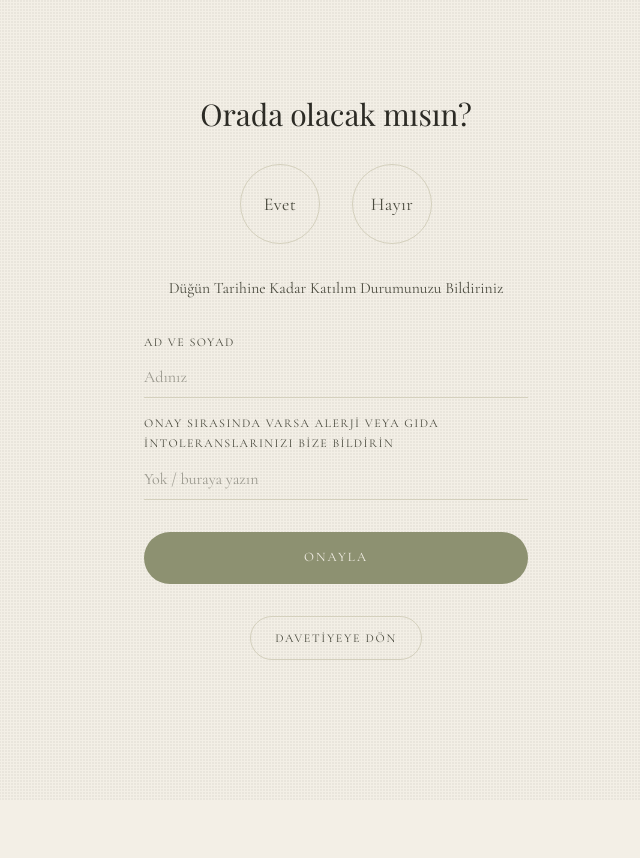
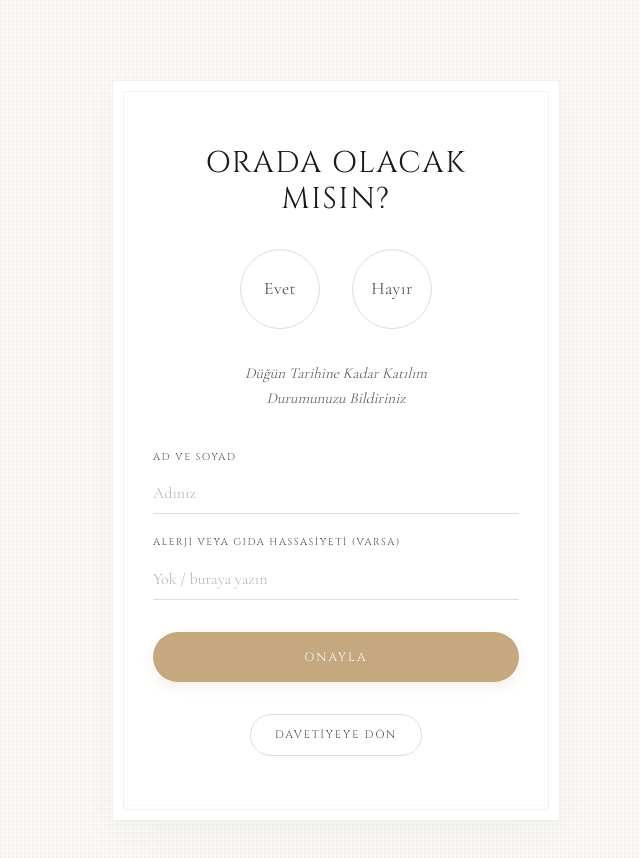
Before and after one commit to alperentagmann/ahmet-nesrin-nisan, a Next.js app: page /invite/rsvp in a window 1280 px wide. Shown: the top 858 px of the page, without its empty margins (304-944 px from the left). Before the commit the page ends 800 px from the top, so only its background shows below. Built offline with nearby package versions, Linux system fonts and the light colour scheme.

Commit message:
design: Davetiye tasarimi beyaz/altin tonlarina guncellendi ve yeni yazi tipleri yuklendi

```diff
--- a/app/globals.css
+++ b/app/globals.css
@@ -1,22 +1,23 @@
 @import "tailwindcss";
 
 :root {
-  /* Palette derived from the invitation reference */
-  --cream: #f3efe6;
-  --cream-deep: #ece5d4;
-  --paper: #f8f5ee;
-  --olive: #8d9171;
-  --olive-deep: #6f7456;
-  --olive-soft: #b9bd9f;
-  --ink: #2c2b25;
-  --ink-soft: #4a4a3e;
-  --line: #d4d0bd;
-  --wax: #9a9c79;
-  --wax-deep: #5f6347;
+  /* Palette: Luxury Ivory, Gold/Bronze, and Charcoal Ink */
+  --cream: #faf9f6;      /* Pure porcelain/warm white */
+  --cream-deep: #f4f3ee; /* Linen white for backgrounds/panels */
+  --paper: #ffffff;      /* Pure card white */
+  --olive: #c5a880;      /* Antique Gold */
+  --olive-deep: #9a7e58; /* Muted Gold / Bronze */
+  --olive-soft: #dcd3c4; /* Soft Gold lines */
+  --ink: #1c1a17;        /* Charcoal Black */
+  --ink-soft: #575249;   /* Warm Dark Grey */
+  --line: #e3decb;       /* Fine Line Gold */
+  --wax: #c5a880;        /* Gold Wax Seal */
+  --wax-deep: #9a7e58;   /* Deep Gold Seal Shadow */
 }
 
 @theme inline {
   --color-cream: var(--cream);
+  --color-cream-deep: var(--cream-deep);
   --color-paper: var(--paper);
   --color-olive: var(--olive);
   --color-olive-deep: var(--olive-deep);
@@ -26,6 +27,7 @@
   --color-line: var(--line);
   --font-display: var(--font-display);
   --font-body: var(--font-body);
+  --font-script: var(--font-script);
 }
 
 * {
@@ -42,8 +44,13 @@ body {
 }
 
 .font-display {
-  font-family: var(--font-display), "Playfair Display", serif;
+  font-family: var(--font-display), "Cinzel", serif;
 }
+
+.font-script {
+  font-family: var(--font-script), "Great Vibes", cursive;
+}
+
 
 ::selection {
   background: var(--olive-soft);
--- a/app/invite/rsvp/page.tsx
+++ b/app/invite/rsvp/page.tsx
@@ -46,47 +46,69 @@ export default function RsvpPage() {
 
   if (status === "done") {
     return (
-      <main className="relative flex-1 min-h-screen bg-cream flex flex-col items-center justify-center px-6 py-16 text-center gap-6">
-        <h1 className="font-display text-3xl text-ink">Teşekkürler!</h1>
-        <p className="font-body text-lg text-ink-soft max-w-xs">
+      <main className="relative flex-1 min-h-screen bg-cream flex flex-col items-center justify-center px-4 py-12 text-center">
+        {/* paper texture */}
+        <div
+          className="pointer-events-none absolute inset-0 opacity-[0.03] mix-blend-multiply"
+          style={{
+            backgroundImage:
+              "radial-gradient(circle at 1px 1px, var(--ink) 1.5px, transparent 0)",
+            backgroundSize: "4px 4px",
+          }}
+        />
+
+        <div className="relative w-full max-w-sm bg-paper border border-olive-soft/35 px-6 py-14 shadow-[0_16px_40px_rgba(28,26,23,0.03)] rounded-[3px] flex flex-col items-center text-center gap-6">
+          <div className="absolute inset-2.5 border border-olive-soft/35 pointer-events-none rounded-[1px]" />
+          <div className="absolute inset-3.5 border border-olive-soft/15 pointer-events-none rounded-[1px]" />
+
+          <h1 className="font-display text-2xl text-ink tracking-[0.05em] uppercase z-10">Teşekkürler!</h1>
+          <p className="font-body text-[1.1rem] italic text-ink-soft/90 max-w-xs z-10">
             {choice === "yes"
               ? "Katılımınız onaylandı. Sizi görmek için sabırsızlanıyoruz!"
               : "Bize bildirdiğiniz için teşekkürler."}
           </p>
           <Link
             href="/invite"
-          className="font-body text-[12px] tracking-[0.14em] uppercase text-olive-deep border border-line rounded-full px-6 py-3 hover:bg-olive hover:text-cream hover:border-olive transition-colors duration-300"
+            className="font-display text-[11px] tracking-[0.16em] uppercase text-olive-deep border border-olive-soft/45 rounded-full px-6 py-3 hover:bg-olive hover:text-cream hover:border-olive transition-colors duration-300 z-10"
           >
             Davetiyeye dön
           </Link>
+        </div>
       </main>
     );
   }
 
   return (
-    <main className="relative flex-1 min-h-screen bg-cream flex flex-col items-center px-6 py-16 sm:py-24">
+    <main className="relative flex-1 min-h-screen bg-cream flex flex-col items-center justify-center px-4 py-12 sm:py-20">
+      {/* paper texture */}
       <div
-        className="pointer-events-none absolute inset-0 opacity-[0.05] mix-blend-multiply"
+        className="pointer-events-none absolute inset-0 opacity-[0.03] mix-blend-multiply"
         style={{
           backgroundImage:
-            "radial-gradient(circle at 1px 1px, #2c2b25 1px, transparent 0)",
-          backgroundSize: "3px 3px",
+            "radial-gradient(circle at 1px 1px, var(--ink) 1.5px, transparent 0)",
+          backgroundSize: "4px 4px",
         }}
       />
 
+      <div className="relative w-full max-w-sm sm:max-w-md bg-paper border border-olive-soft/35 px-6 py-12 sm:px-10 sm:py-16 shadow-[0_16px_40px_rgba(28,26,23,0.03)] rounded-[3px] flex flex-col items-center animate-[fadeIn_0.7s_ease-out]">
+
+        {/* Double Border Frame */}
+        <div className="absolute inset-2.5 border border-olive-soft/35 pointer-events-none rounded-[1px]" />
+        <div className="absolute inset-3.5 border border-olive-soft/15 pointer-events-none rounded-[1px]" />
+
         <form
           onSubmit={handleSubmit}
-        className="relative w-full max-w-sm flex flex-col items-center text-center gap-8"
+          className="relative w-full flex flex-col items-center text-center gap-8 z-10"
         >
-        <h1 className="font-display text-3xl text-ink">Orada olacak mısın?</h1>
+          <h1 className="font-display text-2xl sm:text-3xl text-ink tracking-[0.05em] uppercase">Orada olacak mısın?</h1>
 
           <div className="flex items-center justify-center gap-8">
             <button
               type="button"
               onClick={() => setChoice("yes")}
-            className={`w-20 h-20 rounded-full font-body text-lg tracking-wide transition-all duration-300 ease-out border ${
+              className={`w-20 h-20 rounded-full font-body text-[1.1rem] tracking-wide transition-all duration-300 ease-out border cursor-pointer ${
                 choice === "yes"
-                ? "bg-olive text-cream border-olive shadow-[0_4px_14px_rgba(95,99,71,0.35)] scale-105"
+                  ? "bg-olive text-cream border-olive shadow-[0_4px_14px_rgba(197,168,128,0.35)] scale-105"
                   : "bg-transparent text-ink-soft border-line hover:border-olive"
               }`}
             >
@@ -95,9 +117,9 @@ export default function RsvpPage() {
             <button
               type="button"
               onClick={() => setChoice("no")}
-            className={`w-20 h-20 rounded-full font-body text-lg tracking-wide transition-all duration-300 ease-out border ${
+              className={`w-20 h-20 rounded-full font-body text-[1.1rem] tracking-wide transition-all duration-300 ease-out border cursor-pointer ${
                 choice === "no"
-                ? "bg-olive text-cream border-olive shadow-[0_4px_14px_rgba(95,99,71,0.35)] scale-105"
+                  ? "bg-olive text-cream border-olive shadow-[0_4px_14px_rgba(197,168,128,0.35)] scale-105"
                   : "bg-transparent text-ink-soft border-line hover:border-olive"
               }`}
             >
@@ -105,13 +127,13 @@ export default function RsvpPage() {
             </button>
           </div>
 
-        <p className="font-body text-[0.98rem] text-ink-soft leading-relaxed">
+          <p className="font-body text-[0.95rem] italic text-ink-soft/90 leading-relaxed max-w-[16rem]">
             Düğün Tarihine Kadar Katılım Durumunuzu Bildiriniz
           </p>
 
-        <div className="w-full flex flex-col gap-4 text-left">
-          <label className="flex flex-col gap-1.5">
-            <span className="font-body text-[12px] tracking-[0.12em] uppercase text-ink-soft">
+          <div className="w-full flex flex-col gap-5 text-left pt-2">
+            <label className="flex flex-col gap-2">
+              <span className="font-display text-[10px] tracking-[0.15em] uppercase text-ink-soft">
                 Ad ve soyad
               </span>
               <input
@@ -119,20 +141,20 @@ export default function RsvpPage() {
                 onChange={(e) => setName(e.target.value)}
                 type="text"
                 placeholder="Adınız"
-              className="font-body text-base bg-transparent border-b border-line focus:border-olive outline-none py-2 placeholder:text-ink-soft/50 transition-colors duration-300"
+                className="font-body text-base bg-transparent border-b border-line focus:border-olive outline-none py-2 placeholder:text-ink-soft/40 transition-colors duration-300"
               />
             </label>
 
-          <label className="flex flex-col gap-1.5">
-            <span className="font-body text-[12px] tracking-[0.12em] uppercase text-ink-soft leading-relaxed">
-              Onay sırasında varsa alerji veya gıda intoleranslarınızı bize bildirin
+            <label className="flex flex-col gap-2">
+              <span className="font-display text-[10px] tracking-[0.15em] uppercase text-ink-soft leading-relaxed">
+                Alerji veya Gıda Hassasiyeti (varsa)
               </span>
               <input
                 value={allergies}
                 onChange={(e) => setAllergies(e.target.value)}
                 type="text"
                 placeholder="Yok / buraya yazın"
-              className="font-body text-base bg-transparent border-b border-line focus:border-olive outline-none py-2 placeholder:text-ink-soft/50 transition-colors duration-300"
+                className="font-body text-base bg-transparent border-b border-line focus:border-olive outline-none py-2 placeholder:text-ink-soft/40 transition-colors duration-300"
               />
             </label>
           </div>
@@ -144,18 +166,19 @@ export default function RsvpPage() {
           <button
             type="submit"
             disabled={status === "submitting"}
-          className="w-full font-body text-[13px] tracking-[0.16em] uppercase bg-olive text-cream rounded-full px-6 py-4 hover:bg-olive-deep transition-colors duration-300 disabled:opacity-60"
+            className="w-full font-display text-[12px] tracking-[0.18em] uppercase bg-olive text-cream rounded-full px-6 py-4 hover:bg-olive-deep transition-colors duration-300 disabled:opacity-60 cursor-pointer shadow-[0_4px_14px_rgba(197,168,128,0.2)]"
           >
             {status === "submitting" ? "Gönderiliyor…" : "Onayla"}
           </button>
 
           <Link
             href="/invite"
-          className="font-body text-[12px] tracking-[0.14em] uppercase text-ink-soft border border-line rounded-full px-6 py-3 hover:border-olive transition-colors duration-300"
+            className="font-display text-[11px] tracking-[0.16em] uppercase text-ink-soft border border-line rounded-full px-6 py-3 hover:border-olive transition-colors duration-300"
           >
             Davetiyeye dön
           </Link>
         </form>
+      </div>
     </main>
   );
 }
--- a/app/layout.tsx
+++ b/app/layout.tsx
@@ -1,18 +1,24 @@
 import type { Metadata } from "next";
-import { Playfair_Display, Cormorant_Garamond } from "next/font/google";
+import { Cinzel, Cormorant_Garamond, Great_Vibes } from "next/font/google";
 import "./globals.css";
 
-const playfair = Playfair_Display({
+const cinzel = Cinzel({
   variable: "--font-display",
   subsets: ["latin"],
-  weight: ["400", "500", "600"],
+  weight: ["400", "500", "600", "700"],
 });
 
 const cormorant = Cormorant_Garamond({
   variable: "--font-body",
-  subsets: ["latin"],
+  subsets: ["latin", "latin-ext"],
   weight: ["400", "500", "600"],
   style: ["normal", "italic"],
+});
+
+const greatVibes = Great_Vibes({
+  variable: "--font-script",
+  subsets: ["latin", "latin-ext"],
+  weight: ["400"],
 });
 
 export const metadata: Metadata = {
@@ -28,7 +34,7 @@ export default function RootLayout({
   return (
     <html
       lang="tr"
-      className={`${playfair.variable} ${cormorant.variable} h-full antialiased`}
+      className={`${cinzel.variable} ${cormorant.variable} ${greatVibes.variable} h-full antialiased`}
     >
       <body className="min-h-full flex flex-col">{children}</body>
     </html>
```
Also changed, not shown: app/admin/page.tsx (+50 -23 lines), app/components/WaxSeal.tsx (+11 -11 lines), app/invite/page.tsx (+47 -27 lines), app/page.tsx (+8 -8 lines), 1 other file (tests, documents, lock files or other folders). Lines whose indentation alone changed are shown as unchanged.
